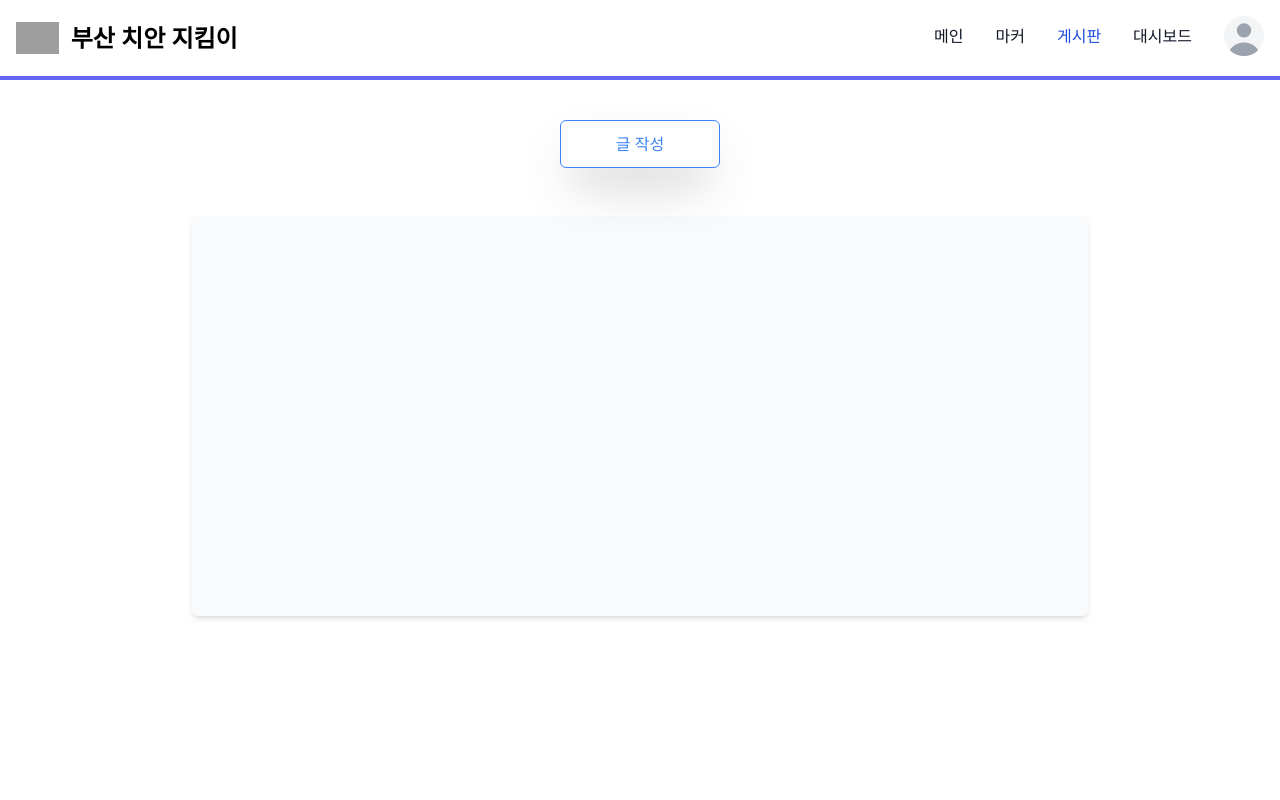
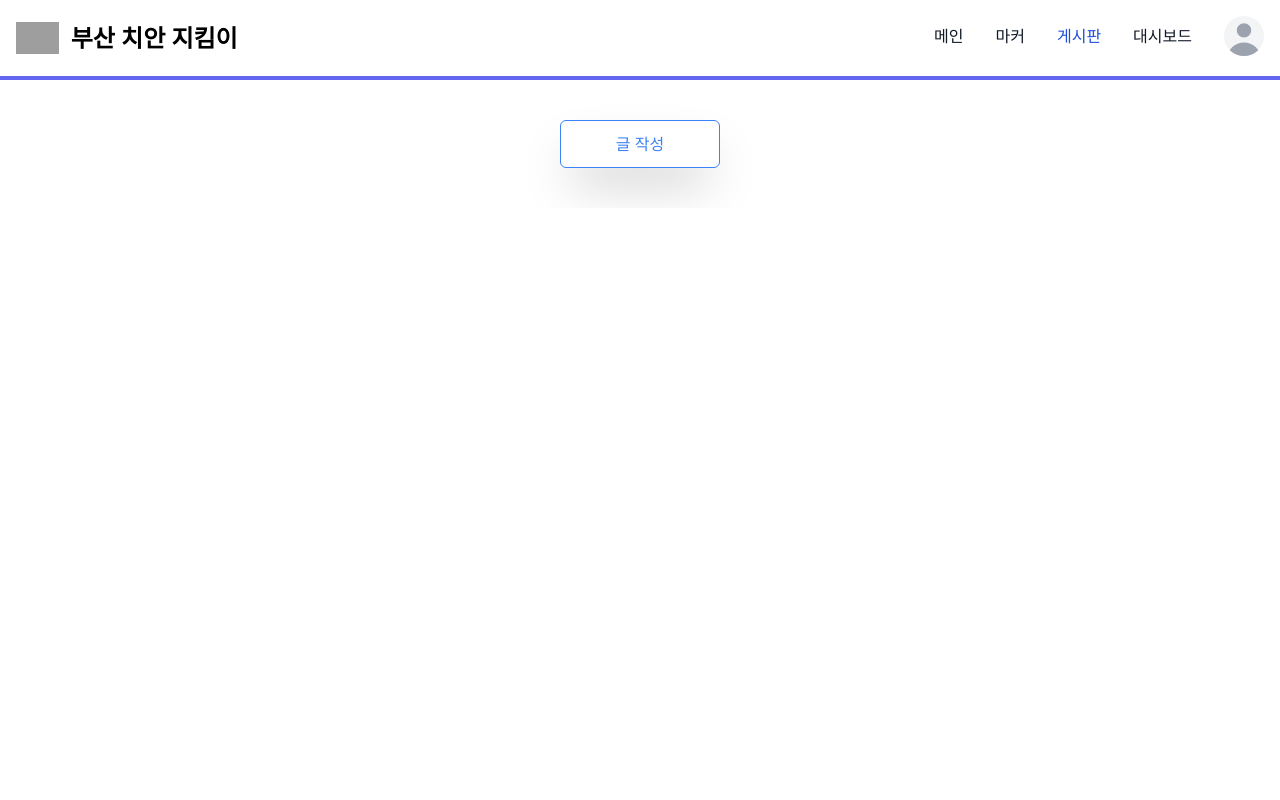
Before and after one commit to gwon9906/CrimeVisualization, a Django app: template board/templates/board/post_list.html in a window 1280 px wide. Run offline with Django 3.2, Linux system fonts and the light colour scheme; the template is opened without the code that fills it, so the values that code supplies are empty; some libraries are stand-ins or nearby versions; grey boxes are pictures that could not be loaded.

Commit message:
Revert "Update post_list.html"
This reverts commit 66ba49af42330bdc770a8e660147c50b3ad4b81a.

```diff
--- a/board/templates/board/post_list.html
+++ b/board/templates/board/post_list.html
@@ -1,13 +1,10 @@
+<!-- board/templates/board/post_list.html -->
 <!DOCTYPE html>
 <html lang="en">
   <head>
     <meta charset="UTF-8" />
     <meta name="viewport" content="width=device-width, initial-scale=1.0" />
-    <link
-      rel="shortcut icon"
-      type="image/x-icon"
-      href="https://www.police.go.kr/favicon.ico"
-    />
+    <meta name="viewport" content="width=device-width, initial-scale=1.0" />
     <script src="https://cdn.tailwindcss.com"></script>
     <title>부산 치안 지킴이</title>
   </head>
@@ -92,19 +89,18 @@
     <section class="text-gray-600 body-font overflow-hidden">
       <div class="flex justify-center items-center">
         <button
-          class="mt-10 rounded-md before:ease relative h-12 w-40 overflow-hidden border border-blue-500 text-blue-500 shadow-2xl transition-all before:absolute before:top-1/2 before:h-0 before:w-64 before:origin-center before:-translate-x-20 before:rotate-45 before:bg-blue-500 before:duration-300 hover:text-white hover:shadow-blue-500 hover:before:h-64 hover:before:-translate-y-32"
+          class="mt-10 mb-10 rounded-md before:ease relative h-12 w-40 overflow-hidden border border-blue-500 text-blue-500 shadow-2xl transition-all before:absolute before:top-1/2 before:h-0 before:w-64 before:origin-center before:-translate-x-20 before:rotate-45 before:bg-blue-500 before:duration-300 hover:text-white hover:shadow-blue-500 hover:before:h-64 hover:before:-translate-y-32"
         >
           <a class="relative z-10" href="{% url 'post_new' %}">글 작성</a>
         </button>
       </div>
 
       <!-- for -->
-      <div class="container py-12 mx-auto">
+      {% for post in posts %}
       <div
-          class="max-w-4xl mx-auto bg-gray-50 p-8 rounded-md shadow-md min-h-[400px]"
+        class="container px-5 py-24 mx-auto border-t-4 rounded-md bg-gray-50"
       >
-          <div class="-my-5 divide-y-2 divide-gray-100">
-            {% for post in posts %}
+        <div class="-my-12 divide-y-2 divide-gray-100">
           <div class="py-8 flex flex-wrap md:flex-nowrap">
             <div class="md:w-64 md:mb-0 mb-6 flex-shrink-0 flex flex-col">
               <span class="font-semibold title-font text-gray-700"
@@ -145,10 +141,9 @@
               </button>
             </div>
           </div>
-            {% endfor %}
         </div>
       </div>
-      </div>
+      {% endfor %}
       <!-- end for -->
     </section>
   </body>
```
Lines whose indentation alone changed are shown as unchanged.
